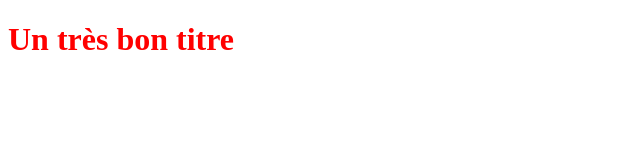
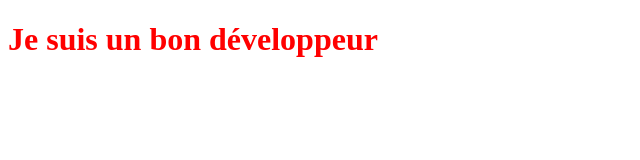
Before and after one commit to albert-tumba/OpenclassroomsProject, a plain HTML site: page index.html in a window 1280 px wide. Shown: the whole page, without its empty margins (0-640 px from the left). Drawn offline with Linux system fonts and the light colour scheme.

Commit message:
Modification du titre H1

```diff
--- a/index.html
+++ b/index.html
@@ -7,7 +7,7 @@
 </head>
 
 <body>
-    <h1>Un très bon titre</h1>
+    <h1>Je suis un bon développeur</h1>
 </body>
 
 </html>
```
